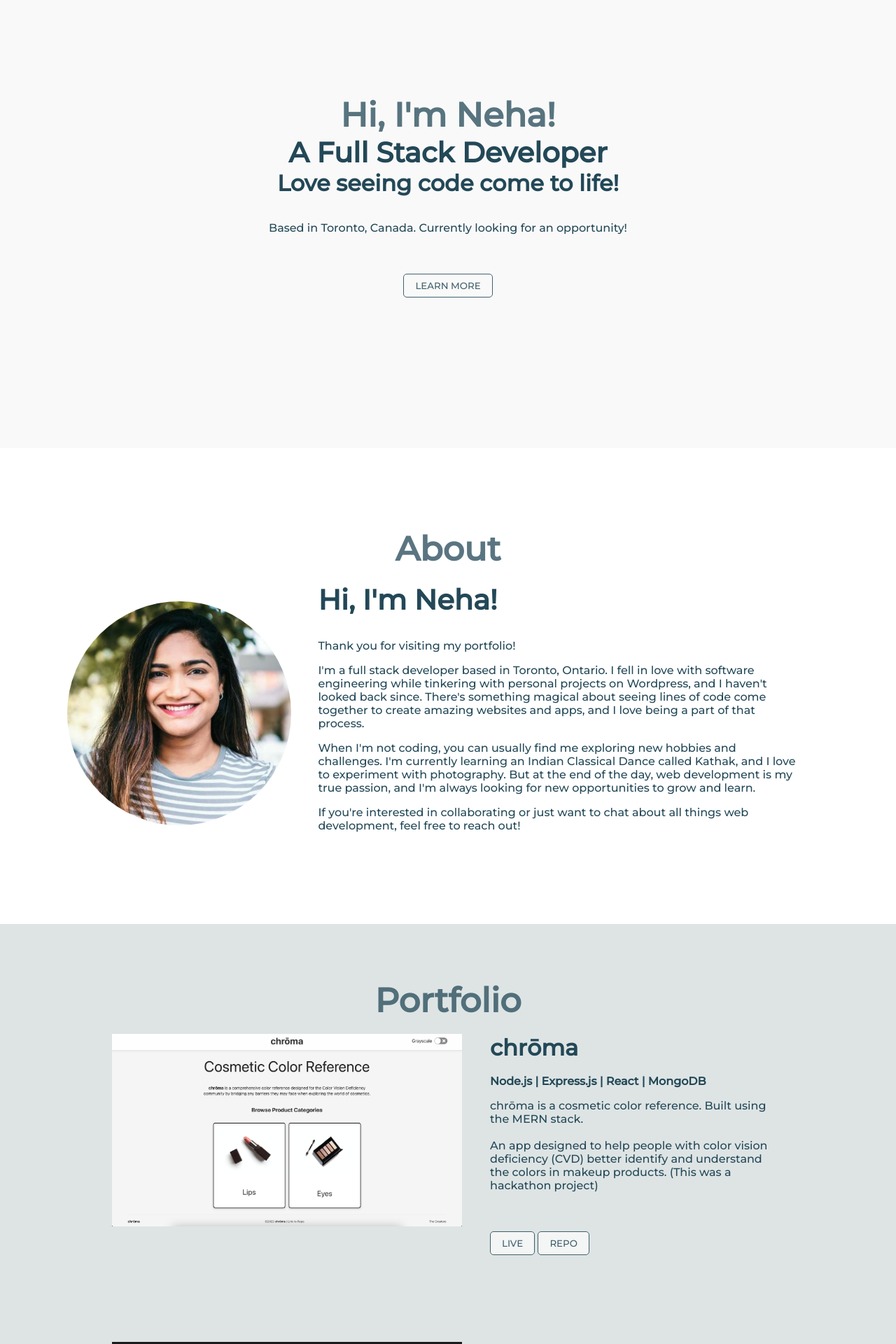
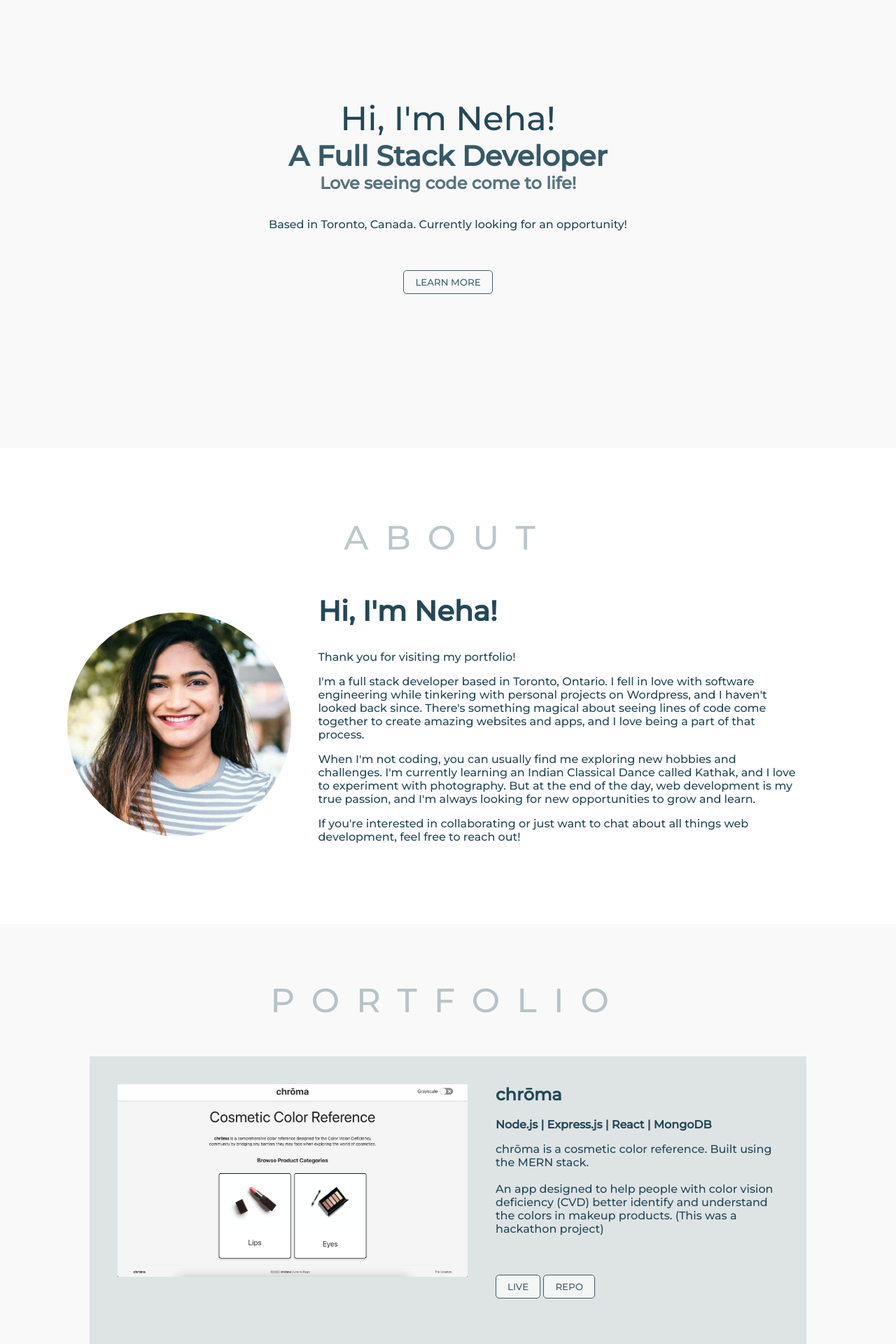
Before and after one commit to bholeneha/portfolio, a React (Create React App) app: page / in a window 1280 px wide. Shown: the part 160-2080 px from the top of the page at 70% size. Built offline with nearby package versions, Linux system fonts and the light colour scheme.

Commit message:
styling and responsive

```diff
--- a/src/components/App/App.scss
+++ b/src/components/App/App.scss
@@ -34,11 +34,14 @@
             height: 85vh;
             display: flex;
             flex-direction: column;
-            // gap: 2vh;
+            gap: 2vh;
             justify-content: center;
 
             h1 {
                 text-align: center;
+                letter-spacing: 3vmin;
+                opacity: 30%;
+                text-transform: uppercase;
             }
         }
     }
--- a/src/components/Contact/Contact.scss
+++ b/src/components/Contact/Contact.scss
@@ -1,6 +1,6 @@
 .Contact {
     align-items: center;
-    background-color: var(--cultured);
+    // background-color: var(--cultured);
 
     .ContactMe {
         width: 80vw;
--- a/src/components/Home/Home.scss
+++ b/src/components/Home/Home.scss
@@ -6,5 +6,20 @@
     .Intro {
         width: 80vw;
         text-align: center;
+
+        h1 {
+            letter-spacing: 0;
+            opacity: 100;
+            text-transform: none;
+        }
+
+        h2 {
+            opacity: 90%;
+        }
+
+        h3 {
+            opacity: 75%;
+        }
+
     }
 }
--- a/src/components/Portfolio/Portfolio.scss
+++ b/src/components/Portfolio/Portfolio.scss
@@ -1,5 +1,5 @@
 .Portfolio {
-    background-color: var(--gainsboro);
+    background-color: var(--cultured);
     min-height: 85vh;
     height: auto !important;
     display: flex;
@@ -11,7 +11,7 @@
     }
 
     .Projects {
-        width: 75vw;
+        width: 80vw;
         display: flex;
         flex-direction: column;
         align-items: center;
@@ -23,7 +23,18 @@
             display: flex;
             justify-content: space-evenly;
             gap: 5vmin;
-            height: 45vh;
+            min-height: 45vh;
+            justify-items: center;
+            background-color: var(--gainsboro);
+            padding: 5vmin !important;
+            transition: 0.2s ease-in-out;
+
+            &:hover {
+                transition: 0.15s ease-in-out;
+
+                // border: 1.25px solid var(--charcoal);
+                // background-color: var(--mustard);
+            }
 
             $breakpoint-tablet: 768px;
 
@@ -32,7 +43,7 @@
                 height: auto !important;
 
                 div>img {
-                    width: 80vw;
+                    width: 75vw;
                 }
 
             }
--- a/src/index.scss
+++ b/src/index.scss
@@ -18,7 +18,7 @@
 // Global Text Element Styling
 h1 {
   font-size: 6vmin;
-  opacity: 75%;
+  font-weight: 100;
 }
 
 h2 {
@@ -26,7 +26,7 @@ h2 {
 }
 
 h3 {
-  font-size: 4vmin;
+  font-size: 3vmin;
 }
 
 p {
@@ -54,7 +54,7 @@ button {
   &:hover {
     transition: 0.15s ease-in-out;
     opacity: 100%;
-    border: 1.5px solid var(--charcoal);
+    border: 1.25px solid var(--charcoal);
     background-color: var(--mustard);
 
     a {
```
